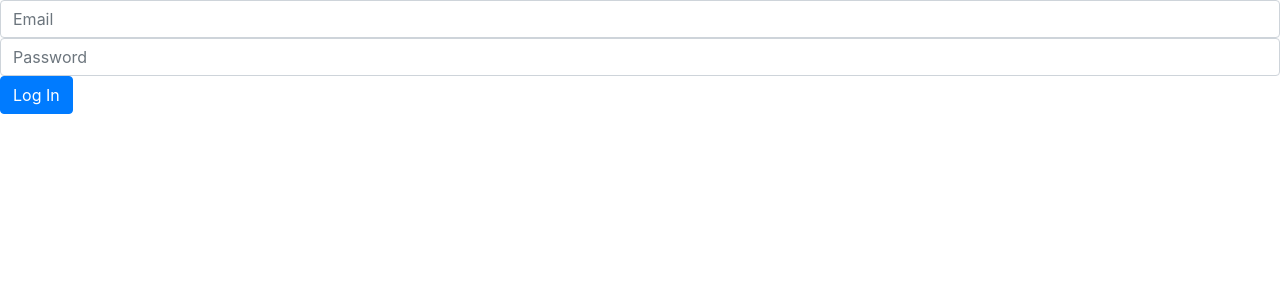
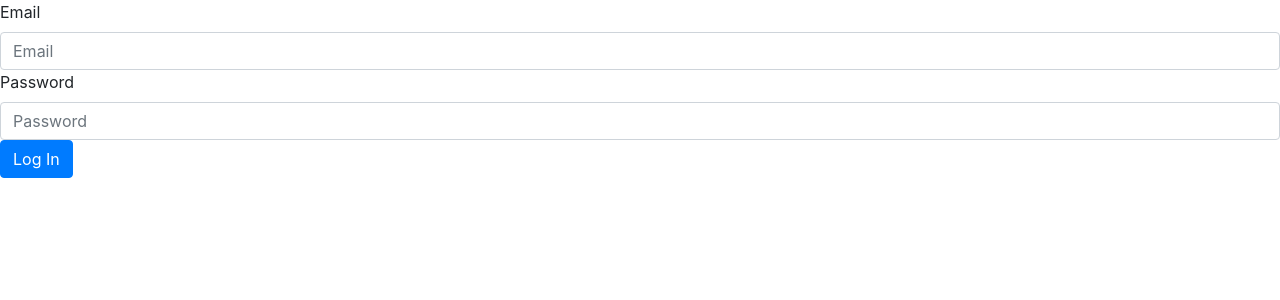
Before and after one commit to DarkBones/Stishly-React, a React (Create React App) app: page / in a window 1280 px wide. Shown: the top 300 px of the page. Built offline with nearby package versions, Linux system fonts and the light colour scheme.

Commit message:
Implement JWT authorization

```diff
--- a/src/components/Auth/LoginForm/LoginForm.js
+++ b/src/components/Auth/LoginForm/LoginForm.js
@@ -21,7 +21,7 @@ class LoginForm extends Component {
 		} = this.state;
 
 		event.preventDefault();
-		axios.post("http://localhost:3001/users/sign_in",
+		axios.post("http://localhost:3001/login",
 		{
 			user: {
 				email: email,
@@ -30,7 +30,7 @@ class LoginForm extends Component {
 		},
 		{ withCredentials: true })
 		.then(response => {
-			console.log("Success");
+			console.log("Success: " + JSON.stringify(response));
 		}).catch(error => {
 			console.log("Failure: " + JSON.stringify(error));
 		})
@@ -46,6 +46,7 @@ class LoginForm extends Component {
 		return (
 			<div>
 				<form onSubmit={this.handleSubmit}>
+					<label>Email</label>
 					<input
 						className="form-control"
 						type="email"
@@ -56,6 +57,7 @@ class LoginForm extends Component {
 						required
 					/>
 
+					<label>Password</label>
 					<input
 						className="form-control"
 						type="password"
```
